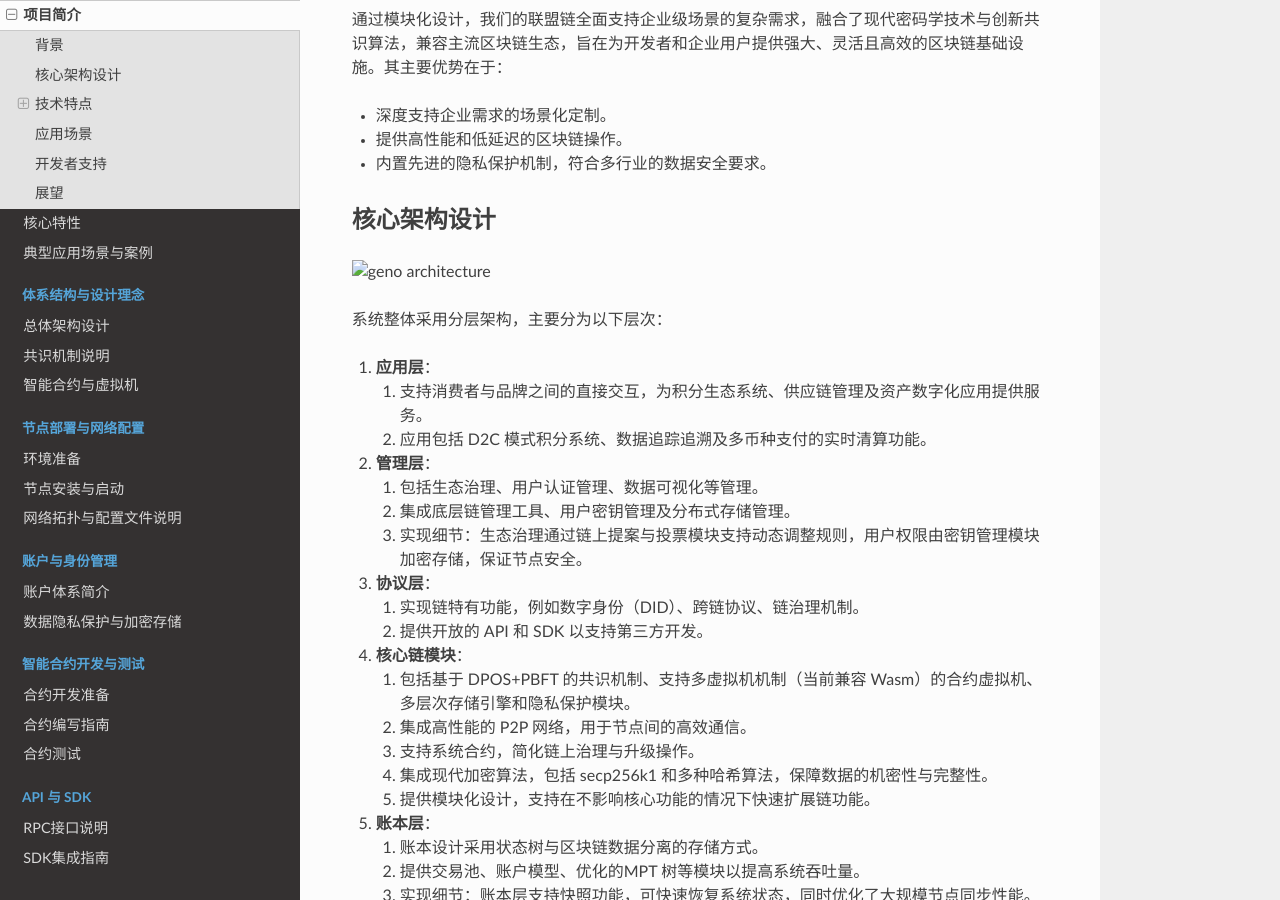
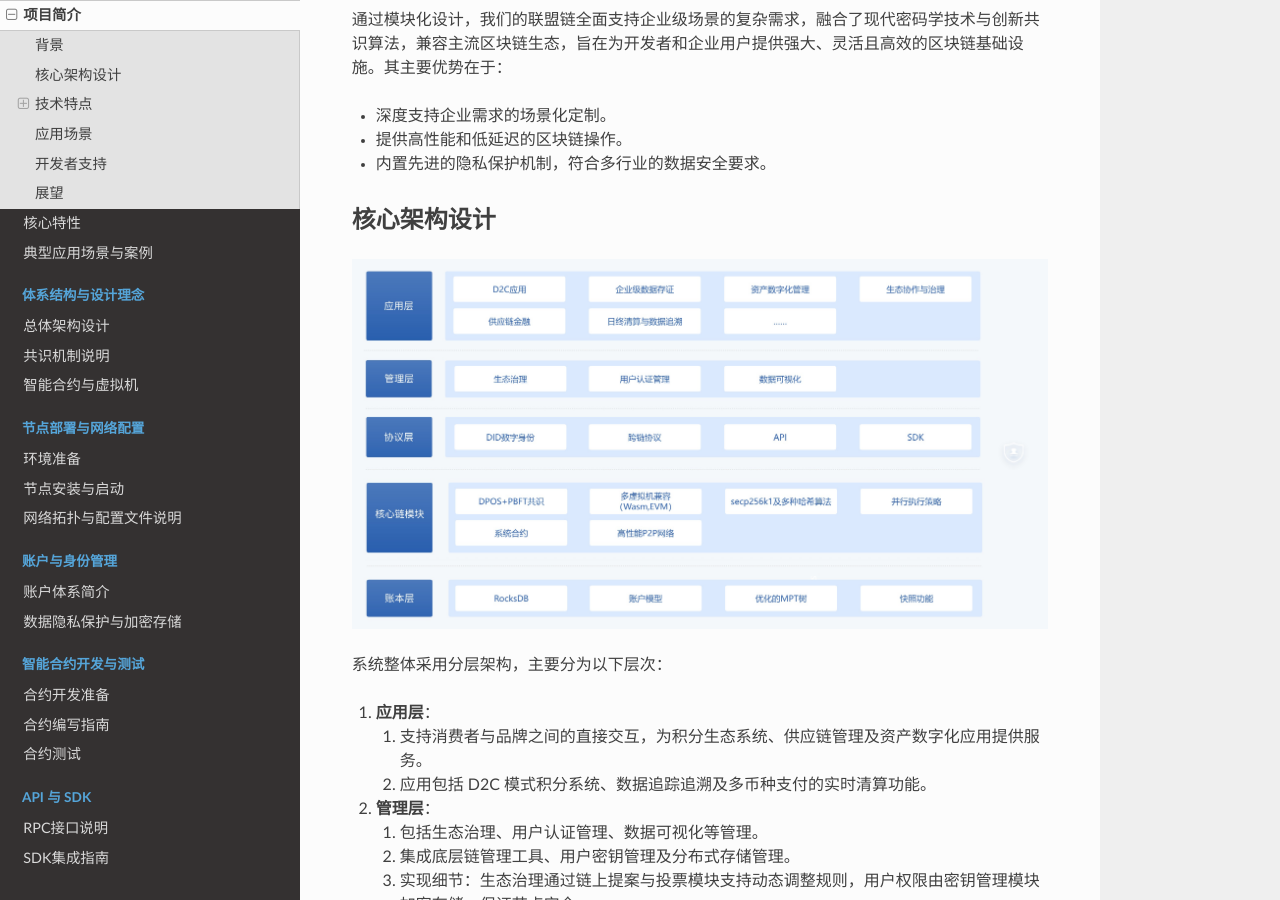
Before and after one commit to geno-labs/geno-docs, a Sphinx documentation site: the page built from source/intros/introduce.md, in a window 1280 px wide and 900 px high, scrolled down 531 px. Built offline with Sphinx 7.4.7 and the Read the Docs theme 3.1.0, drawn with Linux system fonts in a browser that asks for light colours; pages that are not in the unit, such as notebooks, are missing from menus.

Commit message:
Update introduce.md

```diff
--- a/source/intros/introduce.md
+++ b/source/intros/introduce.md
@@ -18,7 +18,7 @@
 
 ## 核心架构设计
 
-![geno architecture](/img/img_0001.jpg)
+![geno architecture](../../img/img_0001.jpg)
 
 系统整体采用分层架构，主要分为以下层次：
 
```
